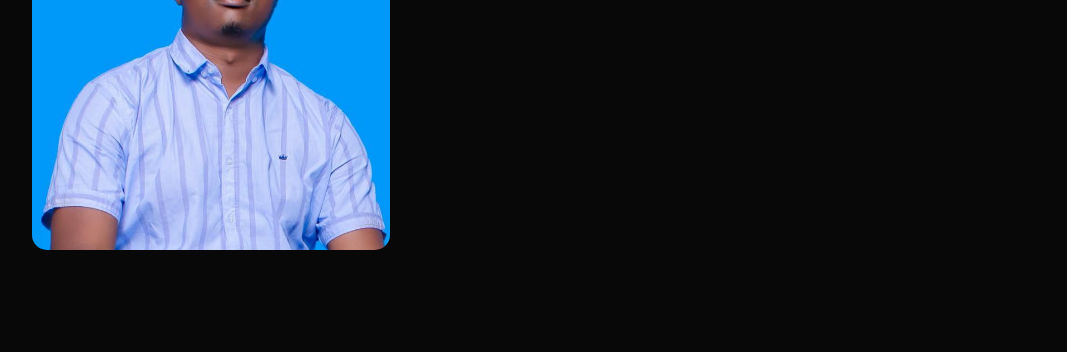
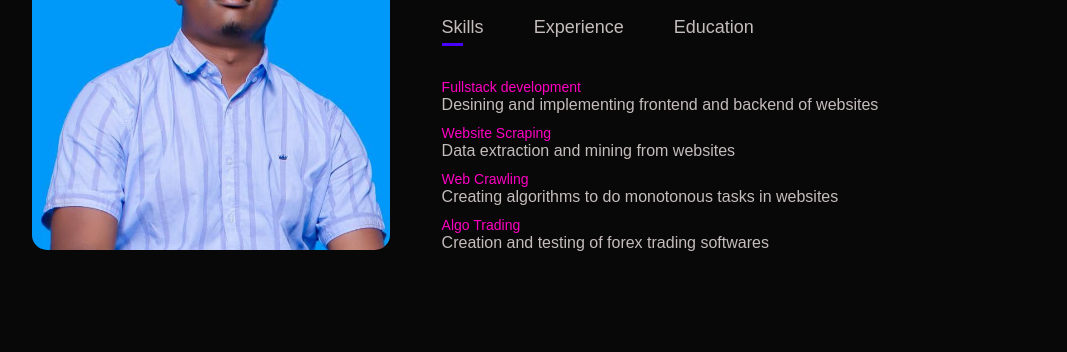
Before and after one commit to chrisOburu/my-personal-website, a plain HTML site: page index.html in a window 1280 px wide. Shown: the part 656-1008 px from the top of the page, without its empty margins (96-1163 px from the left). Drawn offline with Linux system fonts and the light colour scheme.

Commit message:
make about section

```diff
--- a/index.html
+++ b/index.html
@@ -35,8 +35,34 @@
                 </div>
                 <div class="about-col-2">
                     <h1 class="sub-title">About Me</h1>
-                    <p>I am a full stack developer with experience in
+                    <p>I am a full stack developer with experience in web development. I am passionate about creating beautiful and functional websites. </p>
+                    <div class="tab-titles">
+                        <p class="tab-links active-link" onclick="opentab('skills')">Skills</p>
+                        <p class="tab-links" onclick="opentab('experience')">Experience</p>
+                        <p class="tab-links" onclick="opentab('education')">Education</p>
+                    </div>
+                    <div class="tab-contents active-tab" id="skills">
+                        <ul>
+                            <li><span>Fullstack development</span><br>Desining and implementing frontend and backend of websites</li>
+                            <li><span>Website Scraping</span><br>Data extraction and mining from websites</li>
+                            <li><span>Web Crawling</span><br>Creating algorithms to do monotonous tasks in websites</li>
+                            <li><span>Algo Trading</span><br>Creation and testing of forex trading softwares</li>
+                        </ul>
+                    </div>
+                    <div class="tab-contents" id="experience">
+                        <ul>
+                            <li><span>2022</span><br>Internship at Proteq Automation Limited</li>
+                            <li><span>2023</span><br>Created arbitrage betting software and trading bots </li>
+                        </ul>
+                    </div>
+                    <div class="tab-contents" id="education">
+                        <ul>
+                            <li><span>2021</span><br>Bsc. Electrical and Electronics Engineering from The University of Nairobi</li>
+                            <li><span>2024</span><br>Full Stack Engineering bootcamp at Moringa coding school </li>
+                        </ul>
+                    </div>
+
     </div>
-
+    <script src="./script.js"></script>
 </body>
 </html>
--- a/script.js
+++ b/script.js
@@ -1,4 +1,12 @@
-const h2 = document.createElement("h2");
-h2.textContent = "This content added by JavaScript";
-
-document.querySelector("body").appendChild(h2);
+const tablinks = document.getElementsByClassName("tab-links");
+const tabcontents = document.getElementsByClassName("tab-contents");
+function opentab(tabname){
+    for(const tablink of tablinks){
+        tablink.classList.remove("active-link");
+    }
+    for(const tabcontent of tabcontents){
+        tabcontent.classList.remove("active-tab");
+    }
+    event.currentTarget.classList.add("active-link");
+    document.getElementById(tabname).classList.add("active-tab");
+}
--- a/style.css
+++ b/style.css
@@ -49,7 +49,7 @@ nav ul li a::after{
     content: '';
     width: 0;
     height: 3px;
-    background: #ff004f;
+    background: #4800ff;
     position: absolute;
     left: 0;
     bottom: -6px;
@@ -77,7 +77,7 @@ nav ul li a:hover::after{
 /*About*/
 #about{
     padding: 80px 0;
-    color: #ababab;
+    color: #c5bcbc;
 }
 
 .row{
@@ -104,3 +104,49 @@ nav ul li a:hover::after{
     font-weight: 600;
     color: #fff;
 }
+
+.tab-titles{
+    display: flex;
+    margin: 20px 0 40px;
+}
+
+.tab-links{
+    margin-right: 50px;
+    font-size: 18px;
+    font-weight: 500;
+    cursor: pointer;
+    position: relative;
+}
+
+.tab-links::after{
+    content: '';
+    width: 0;
+    height: 3px;
+    background: #4800ff;
+    position: absolute;
+    left: 0;
+    bottom: -8px;
+    transition: 0.5s;
+}
+
+.tab-links.active-link::after{
+    width: 50%;
+}
+
+.tab-contents ul li{
+    list-style: none;
+    margin: 10px 0;
+}
+
+.tab-contents ul li span{
+    color: #ff00c3;
+    font-size: 14px;
+}
+
+.tab-contents{
+    display: none;
+}
+
+.tab-contents.active-tab{
+    display: block;
+}
```
